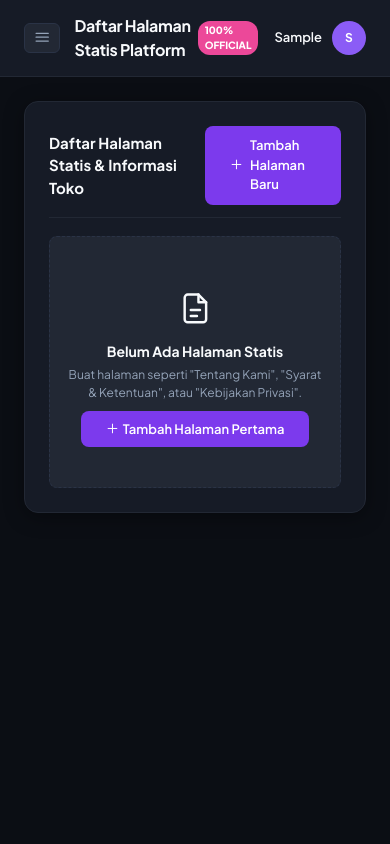
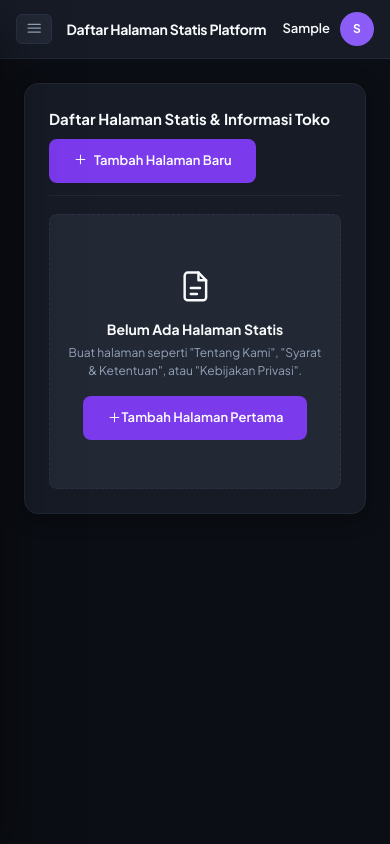
Before and after one commit to Fathiiathallah/Kartuta_ecommerce, a Django app: page /app/halaman/ in a window 390 px wide. Run offline with Django 5.2, Linux system fonts and the light colour scheme; the visitor is signed in with stand-in values (Sample User, id 1); data comes from the database, SQL or seed files in the repository; data that the repository does not hold is empty.

Commit message:
mengoptimalkan tampilan mobile pada sidebar dashboard, topbar, dan beranda

```diff
--- a/static/css/style.css
+++ b/static/css/style.css
@@ -2481,3 +2481,153 @@ input.nav-search-input:focus,
   outline: 2px solid var(--text-hint);
   outline-offset: 2px;
 }
+
+/* --------------------------------------------------------------------------
+   MOBILE — DASHBOARD
+   Sidebar jadi laci geser dengan tirai gelap di layar kecil. Tombol menu di
+   topbar hanya berguna di bawah 768px, jadi di desktop disembunyikan.
+   -------------------------------------------------------------------------- */
+.sidebar-scrim {
+  position: fixed;
+  inset: 0;
+  background: rgba(5, 7, 11, 0.66);
+  z-index: 45;
+  opacity: 0;
+  visibility: hidden;
+  transition: opacity 0.2s ease, visibility 0.2s ease;
+}
+
+.sidebar-scrim.show {
+  opacity: 1;
+  visibility: visible;
+}
+
+body.sidebar-open {
+  overflow: hidden;
+}
+
+@media (min-width: 769px) {
+  .topbar-toggle {
+    display: none;
+  }
+}
+
+@media (max-width: 768px) {
+  .topbar {
+    padding: 12px 16px;
+  }
+
+  .topbar-title {
+    font-size: 14px;
+  }
+
+  .topbar-right {
+    gap: 10px;
+  }
+
+  .sidebar {
+    width: min(84vw, 300px);
+    box-shadow: 0 24px 60px rgba(0, 0, 0, 0.5);
+  }
+
+  /* Judul kartu + tombol aksi cepat jadi sempit; biarkan membungkus */
+  .card-title-bar {
+    flex-wrap: wrap;
+    gap: 8px;
+  }
+
+  .card-title-bar h2,
+  .card-title-bar h3 {
+    font-size: 15px;
+  }
+}
+
+@media (max-width: 560px) {
+  .pro-product-grid {
+    grid-template-columns: 1fr;
+  }
+
+  .binder-pocket-grid {
+    gap: 8px;
+  }
+
+  .footer-inner {
+    gap: 20px;
+  }
+
+  /* Area sentuh nyaman: minimal 44px tinggi */
+  .btn-pro-primary,
+  .btn-pro-ghost,
+  .btn-primary-save {
+    min-height: 44px;
+    display: inline-flex;
+    align-items: center;
+    justify-content: center;
+  }
+}
+
+/* Cegah halaman melebar ke samping di layar kecil */
+@media (max-width: 768px) {
+  .pro-container,
+  .main-wrapper,
+  .dashboard-card {
+    max-width: 100%;
+    min-width: 0;
+  }
+}
+
+/* Topbar sempit: lencana dan nama panjang mendorong judul keluar layar */
+@media (max-width: 768px) {
+  .notif-badge-pill {
+    display: none;
+  }
+
+  .topbar-user span {
+    max-width: 90px;
+    overflow: hidden;
+    text-overflow: ellipsis;
+    white-space: nowrap;
+  }
+
+  .topbar-title {
+    overflow: hidden;
+    text-overflow: ellipsis;
+    white-space: nowrap;
+  }
+}
+
+/* Beranda: jarak dan ukuran huruf dipadatkan, tombol jadi penuh lebar */
+@media (max-width: 560px) {
+  .pro-navbar-container {
+    padding: 10px 14px;
+    gap: 10px;
+  }
+
+  .pro-container {
+    padding-left: 14px;
+    padding-right: 14px;
+  }
+
+  .hero-main-card {
+    padding: 24px 18px;
+  }
+
+  .hero-headline {
+    font-size: 24px;
+    line-height: 1.2;
+  }
+
+  .hero-btn-row .btn-pro-primary,
+  .hero-btn-row .btn-pro-ghost,
+  .hero-btn-row .btn-hero-outline {
+    width: 100%;
+  }
+
+  .section-heading {
+    font-size: 20px;
+  }
+
+  .protocol-step {
+    padding: 18px 16px;
+  }
+}
--- a/templates/404.html
+++ b/templates/404.html
@@ -5,7 +5,7 @@
     <meta charset="UTF-8">
     <meta name="viewport" content="width=device-width, initial-scale=1.0">
     <title>Halaman Tidak Ditemukan • KartuTa</title>
-    <link rel="stylesheet" href="{% static 'css/style.css' %}?v=6.4">
+    <link rel="stylesheet" href="{% static 'css/style.css' %}?v=6.5">
 </head>
 <body class="pro-body">
     <main class="pro-container" style="max-width: 640px; padding-top: 96px; gap: 16px;">
--- a/templates/500.html
+++ b/templates/500.html
@@ -5,7 +5,7 @@
     <meta charset="UTF-8">
     <meta name="viewport" content="width=device-width, initial-scale=1.0">
     <title>Ada gangguan di server • KartuTa</title>
-    <link rel="stylesheet" href="{% static 'css/style.css' %}?v=6.4">
+    <link rel="stylesheet" href="{% static 'css/style.css' %}?v=6.5">
 </head>
 <body class="pro-body">
     <main class="pro-container" style="max-width: 640px; padding-top: 96px; gap: 16px;">
--- a/templates/base.html
+++ b/templates/base.html
@@ -5,7 +5,7 @@
     <meta charset="UTF-8">
     <meta name="viewport" content="width=device-width, initial-scale=1.0">
     <title>{% block title %}KartuTa Platform{% endblock %}</title>
-    <link rel="stylesheet" href="{% static 'css/style.css' %}?v=6.4">
+    <link rel="stylesheet" href="{% static 'css/style.css' %}?v=6.5">
 </head>
 <body>
 {% include 'partials/icons.html' %}
@@ -14,7 +14,7 @@
 <div class="app-layout">
 
     <!-- Sidebar -->
-    <aside class="sidebar">
+    <aside class="sidebar" id="app-sidebar">
         <div class="sidebar-header">
             <a href="{% url 'home' %}" class="sidebar-brand" title="Kembali ke Beranda Toko">
                 <img src="{% static 'img/kartuta-logo.png' %}" alt="KartuTa" class="sidebar-logo" width="95" height="34">
@@ -241,6 +241,41 @@
 </dialog>
 
 <script>
+// Sidebar di layar kecil tersembunyi di luar layar; tombol menu membukanya.
+// Tanpa ini tombol menu tidak melakukan apa pun dan navigasi dashboard mati.
+(function () {
+    var toggle = document.querySelector('.topbar-toggle');
+    var sidebar = document.querySelector('.sidebar');
+    if (!toggle || !sidebar) return;
+
+    var scrim = document.createElement('div');
+    scrim.className = 'sidebar-scrim';
+    document.body.appendChild(scrim);
+
+    function close() {
+        sidebar.classList.remove('show');
+        scrim.classList.remove('show');
+        document.body.classList.remove('sidebar-open');
+        toggle.setAttribute('aria-expanded', 'false');
+    }
+
+    function open() {
+        sidebar.classList.add('show');
+        scrim.classList.add('show');
+        document.body.classList.add('sidebar-open');
+        toggle.setAttribute('aria-expanded', 'true');
+    }
+
+    toggle.setAttribute('aria-expanded', 'false');
+    toggle.addEventListener('click', function () {
+        sidebar.classList.contains('show') ? close() : open();
+    });
+    scrim.addEventListener('click', close);
+    sidebar.querySelectorAll('a').forEach(function (a) { a.addEventListener('click', close); });
+    document.addEventListener('keydown', function (e) { if (e.key === 'Escape') close(); });
+    window.addEventListener('resize', function () { if (window.innerWidth > 768) close(); });
+})();
+
 // Dialog konfirmasi sendiri. Menggantikan window.confirm bawaan browser yang
 // tidak bisa digayakan dan tampil berbeda di tiap sistem operasi.
 // Pakai: data-confirm="Pesan" pada <button> atau <a>.
--- a/templates/homepage/detail_artikel.html
+++ b/templates/homepage/detail_artikel.html
@@ -5,7 +5,7 @@
     <meta charset="UTF-8">
     <meta name="viewport" content="width=device-width, initial-scale=1.0">
     <title>{{ title }}</title>
-    <link rel="stylesheet" href="{% static 'css/style.css' %}?v=6.4">
+    <link rel="stylesheet" href="{% static 'css/style.css' %}?v=6.5">
 </head>
 <body class="pro-body">
 {% include 'partials/icons.html' %}
--- a/templates/homepage/detail_halaman.html
+++ b/templates/homepage/detail_halaman.html
@@ -5,7 +5,7 @@
     <meta charset="UTF-8">
     <meta name="viewport" content="width=device-width, initial-scale=1.0">
     <title>{{ title }}</title>
-    <link rel="stylesheet" href="{% static 'css/style.css' %}?v=6.4">
+    <link rel="stylesheet" href="{% static 'css/style.css' %}?v=6.5">
 </head>
 <body class="pro-body">
 
--- a/templates/homepage/detail_produk.html
+++ b/templates/homepage/detail_produk.html
@@ -5,7 +5,7 @@
     <meta charset="UTF-8">
     <meta name="viewport" content="width=device-width, initial-scale=1.0">
     <title>{{ title|default:product.name }}</title>
-    <link rel="stylesheet" href="{% static 'css/style.css' %}?v=6.4">
+    <link rel="stylesheet" href="{% static 'css/style.css' %}?v=6.5">
 </head>
 <body class="pro-body">
 {% include 'partials/icons.html' %}
--- a/templates/homepage/index.html
+++ b/templates/homepage/index.html
@@ -5,7 +5,7 @@
     <meta charset="UTF-8">
     <meta name="viewport" content="width=device-width, initial-scale=1.0">
     <title>{{ title|default:"KartuTa • Official K-Pop Photocard Store & Virtual Binder Platform" }}</title>
-    <link rel="stylesheet" href="{% static 'css/style.css' %}?v=6.4">
+    <link rel="stylesheet" href="{% static 'css/style.css' %}?v=6.5">
     <style>
         /* Transisi Halus (Smooth Cross-Fade & Scale) Hero Slide */
         .hero-side-slider-wrap {
```
